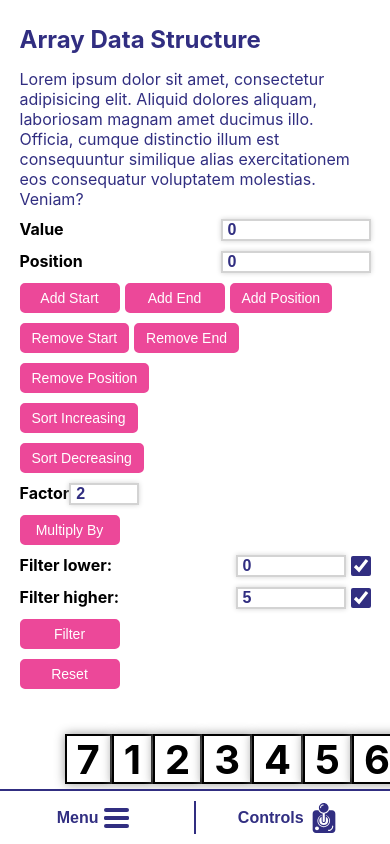
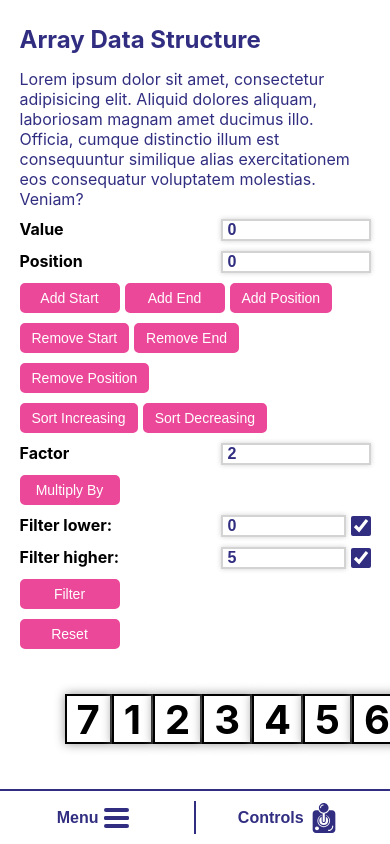
Before and after one commit to Elvissamir/Algoui, a React (Create React App) app: page /data-structures/array in a window 390 px wide. Shown: the top 844 px of the page. Built offline with nearby package versions, Linux system fonts and the light colour scheme.

Commit message:
Add css styles for Array controls in mobile screen

```diff
--- a/src/assets/styles/components/dataStructures/array/_array-filter-controls.scss
+++ b/src/assets/styles/components/dataStructures/array/_array-filter-controls.scss
@@ -9,7 +9,7 @@
             width: auto;
 
             .input-number {
-                max-width: 110px;
+                max-width: 125px;
             }
 
             .input-check {
--- /dev/null
+++ b/src/assets/styles/components/dataStructures/array/_array-multiply-controls.scss
@@ -0,0 +1,13 @@
+.multiply-controls {
+    display: flex;
+    flex-direction: column;
+
+    .input-field {
+        justify-content: space-between;
+
+        .input-number {
+            width: 150px;
+            max-width: 150px;
+        }
+    }
+}
--- /dev/null
+++ b/src/assets/styles/components/dataStructures/array/_array-sort-controls.scss
@@ -0,0 +1,14 @@
+.sort-item-controls {
+    display: flex;
+
+    .sort-increasing-container {
+        display: flex;
+        margin-right: 5px;
+        width: auto;
+    }
+
+    .sort-decreasing-container {
+        display: flex;
+        width: auto;
+    }
+}
--- a/src/assets/styles/components/dataStructures/array/_index.scss
+++ b/src/assets/styles/components/dataStructures/array/_index.scss
@@ -2,3 +2,5 @@
 @import './array-add-controls';
 @import './array-remove-controls';
 @import './array-filter-controls';
+@import './array-sort-controls';
+@import './array-multiply-controls';
--- a/src/components/dataStructures/array/SortItemControls.tsx
+++ b/src/components/dataStructures/array/SortItemControls.tsx
@@ -8,15 +8,15 @@ interface SortItemControlsProps {
 
 const SortItemControls = ({ executingOperation, handlers }: SortItemControlsProps) => {
     return (
-        <div className="sort-items-controls">
+        <div className="sort-item-controls">
             <ActionBtn
                 action={handlers.handleSortIncreasing}
-                wrapperCssClass='sort-increasing-btn-container'
+                wrapperCssClass='sort-increasing-container'
                 text="Sort Increasing"
                 disabled={executingOperation} />
             <ActionBtn
                 action={handlers.handleSortDecreasing}
-                wrapperCssClass='sort-decreasing-btn-container'
+                wrapperCssClass='sort-decreasing-container'
                 text="Sort Decreasing"
                 disabled={executingOperation} />
         </div>
```
